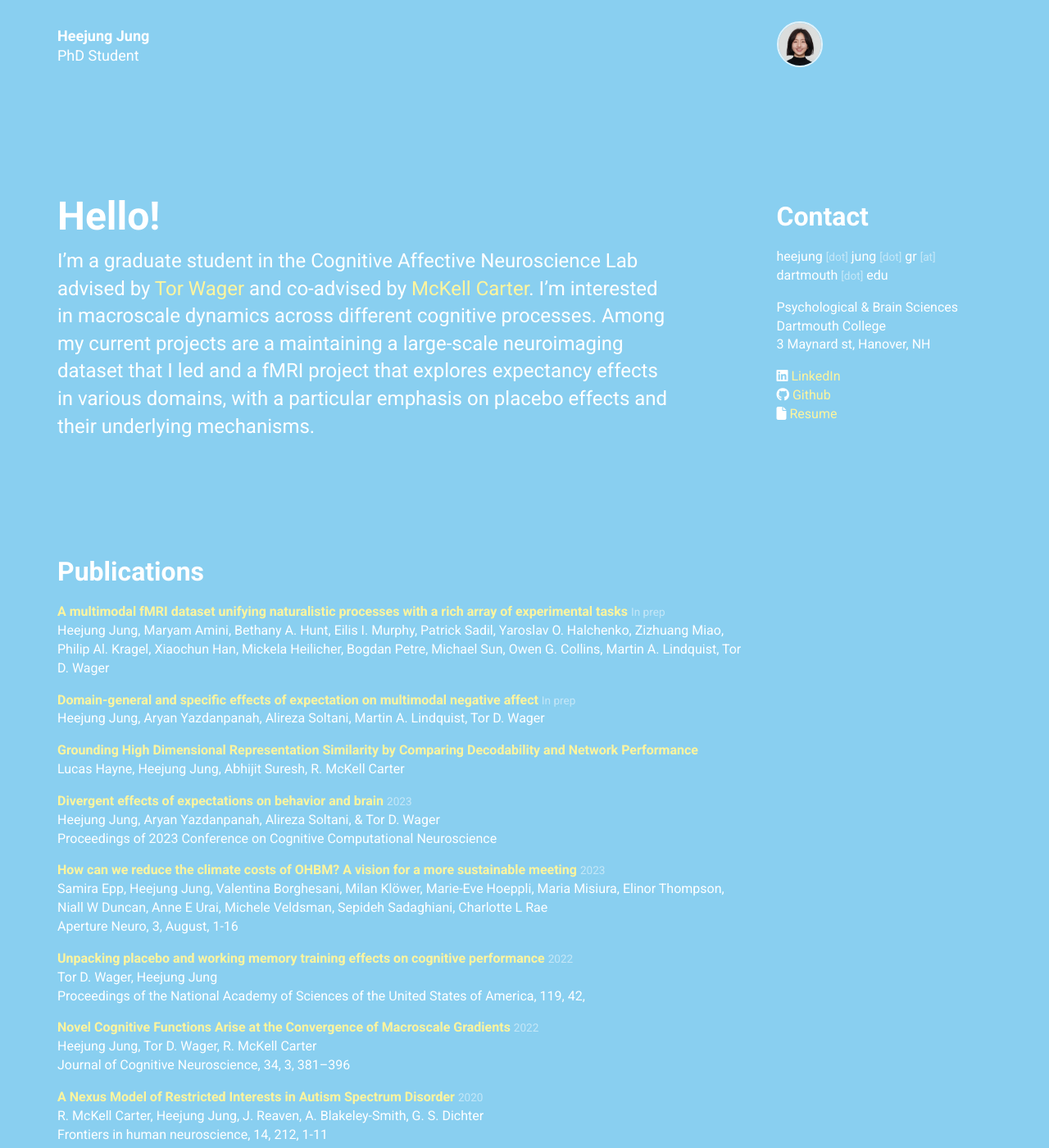
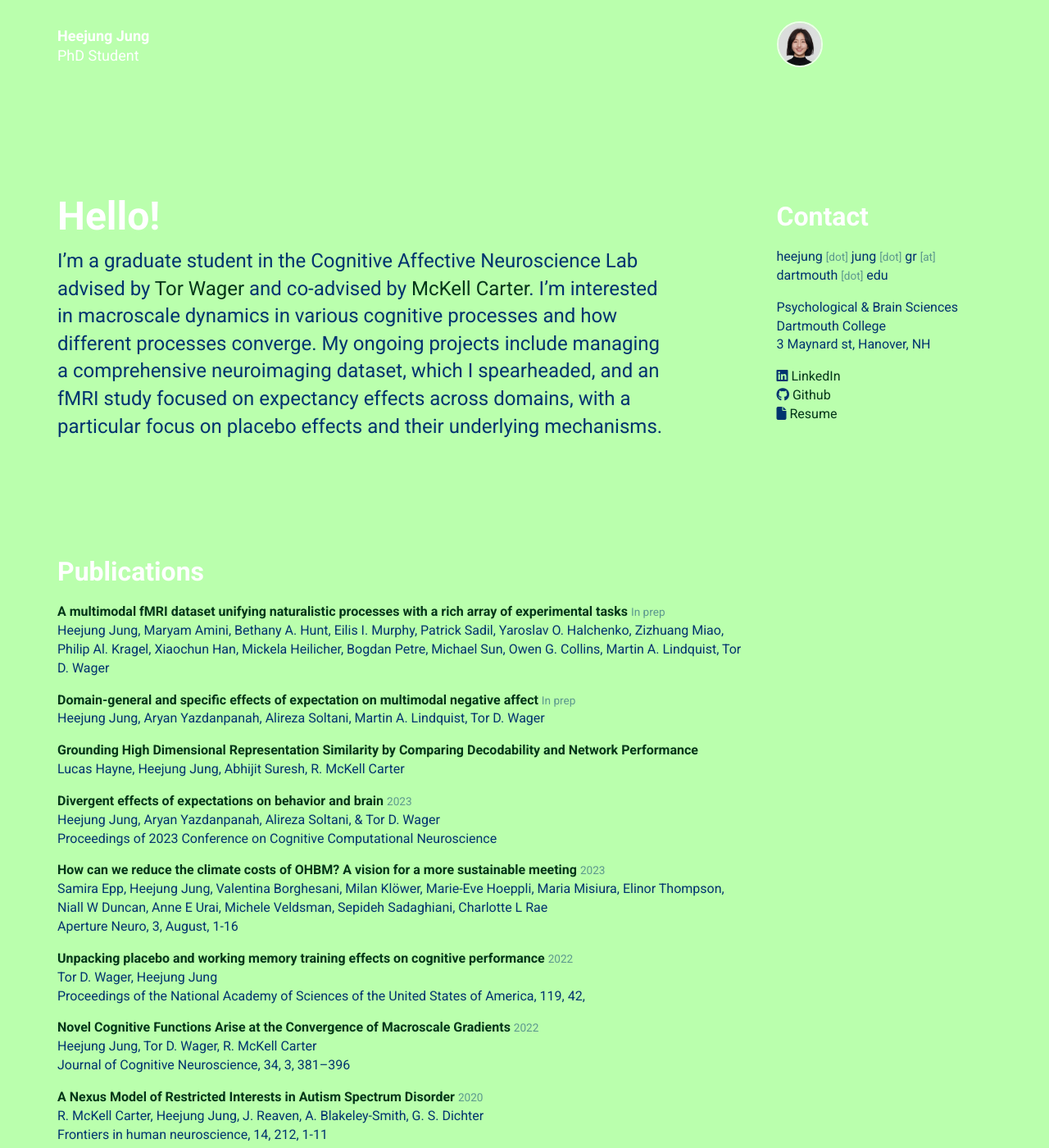
Before and after one commit to jungheejung/jungheejung.github.io, a Jekyll site: the page built from index.html, in a window 1280 px wide and 1400 px high. Shown: the whole window at 82% size. Built offline with Jekyll 4.4.1, drawn with Linux system fonts in a browser that asks for light colours; nearby versions of some CDN libraries; some of the changed text lies outside the part shown.

Commit message:
DOC: update image and content

```diff
--- a/_data/personal.yml
+++ b/_data/personal.yml
@@ -25,10 +25,11 @@ profiles:
     url: https://github.com/jungheejung
   - network: Resume
     username: jungheejung
-    url: https://github.com/jungheejung/jungheejung.github.io/blob/master/img/CV.pdf
+    pdf: https://github.com/jungheejung/jungheejung.github.io/blob/master/img/CV.pdf
 
 intro:
   title: Hello!
   body: >
     I'm a graduate student in the Cognitive Affective Neuroscience Lab advised by [Tor Wager](https://pbs.dartmouth.edu/people/tor-wager) and co-advised by [McKell Carter](https://www.colorado.edu/psych-neuro/r-mckell-carter).
-    I'm interested in macroscale dynamics across different cognitive processes. Among my current projects are a maintaining a large-scale neuroimaging dataset that I led and a fMRI project that explores expectancy effects in various domains, with a particular emphasis on placebo effects and their underlying mechanisms.
+    I'm interested in macroscale dynamics in various cognitive processes and how different processes converge.
+    My ongoing projects include managing a comprehensive neuroimaging dataset, which I spearheaded, and an fMRI study focused on expectancy effects across domains, with a particular focus on placebo effects and their underlying mechanisms.
--- a/assets/albertine/css/default.css
+++ b/assets/albertine/css/default.css
@@ -54,7 +54,8 @@ section {
     font-size:32px;
     /* color:#C992B4; */
     /* color:#fc4445; */
-    color:#C64191;
+    /* color:#C64191; */
+    color: #7AF864;
   }
   section .lead {
     font-size:24px;
@@ -68,8 +69,8 @@ section {
   section a,
   section a:hover {
     /* color: #2C2AD7; */
-    /* color:#44a9eb; */
-    color:#357DED;
+    color:#70D6FF;
+    /* color:#357DED; */
   }
 
 /*******************
@@ -78,10 +79,15 @@ section {
 .intro-screen,
 .intro-screen header {
   /* background-color:#44a9eb; */
-  /* background-color:#a8d0e6; */
+  /* background-col#a8d0e60e6; */
   /* background-color:#2730D8; */
-  background-color: #89CFF0;
-  color:#fff;
+  /* background-color: #89CFF0;  */
+  background-color: #BAFFAD;
+   /* testcolor: #A6C6FD;
+  testcolor: #AEC6F7;  */
+  color: #00346F;
+  /* color:#7AF864;
+  color:#fff;  */
 }
   .intro-screen h1,
   .intro-screen h2,
@@ -92,7 +98,8 @@ section {
   .intro-screen a:hover {
     /* color:#F8ADA7; */
     /* color: #f8b100; */
-    color:#fff59d;
+    color: #023618;
+    /* color:#fff59d; */
   }
 
 /*******************
```
Also changed, not shown: _data/projects.yml (+20 -12 lines), img/project_physio.png, img/project_spacetop_prep.png.
